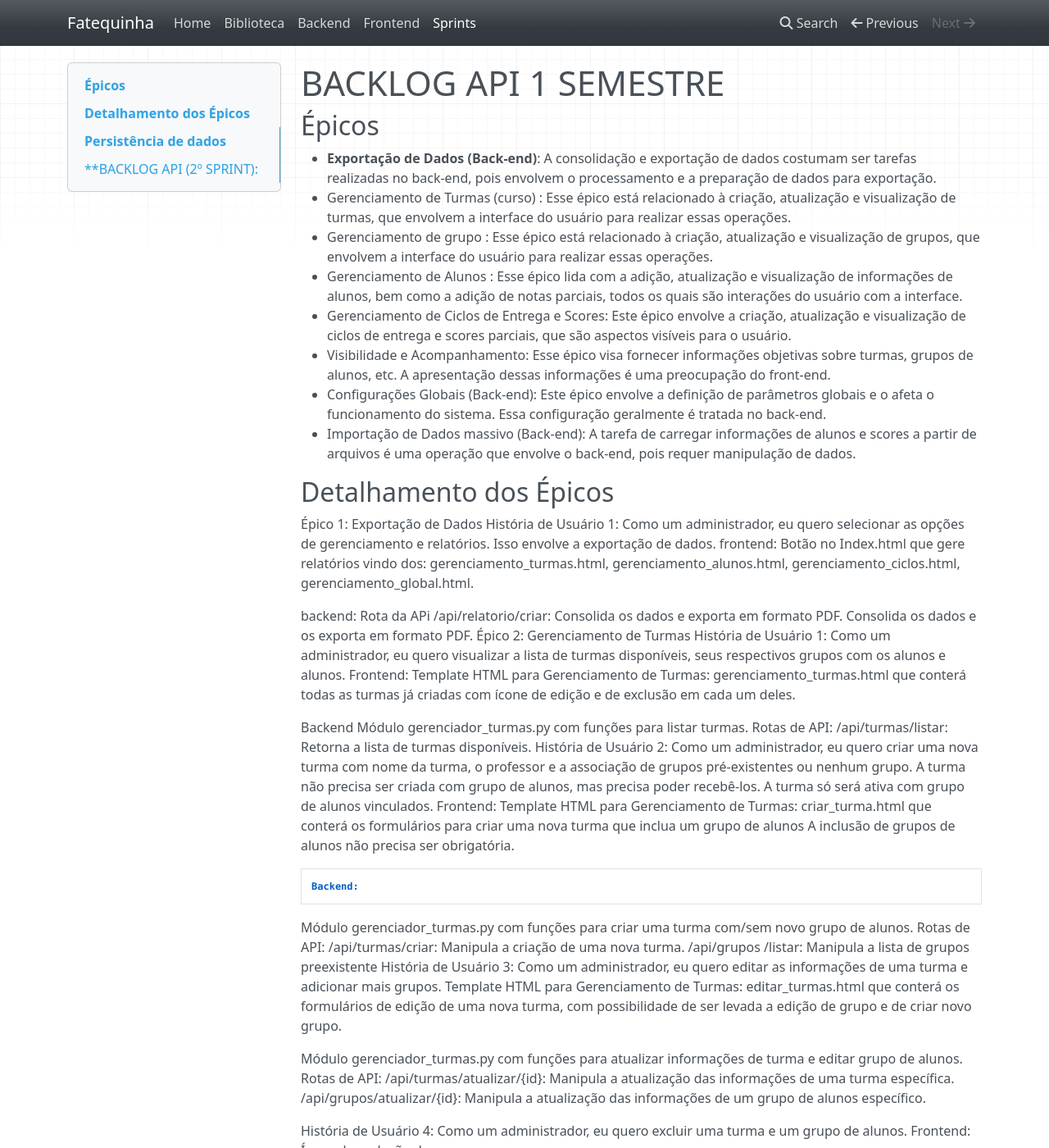
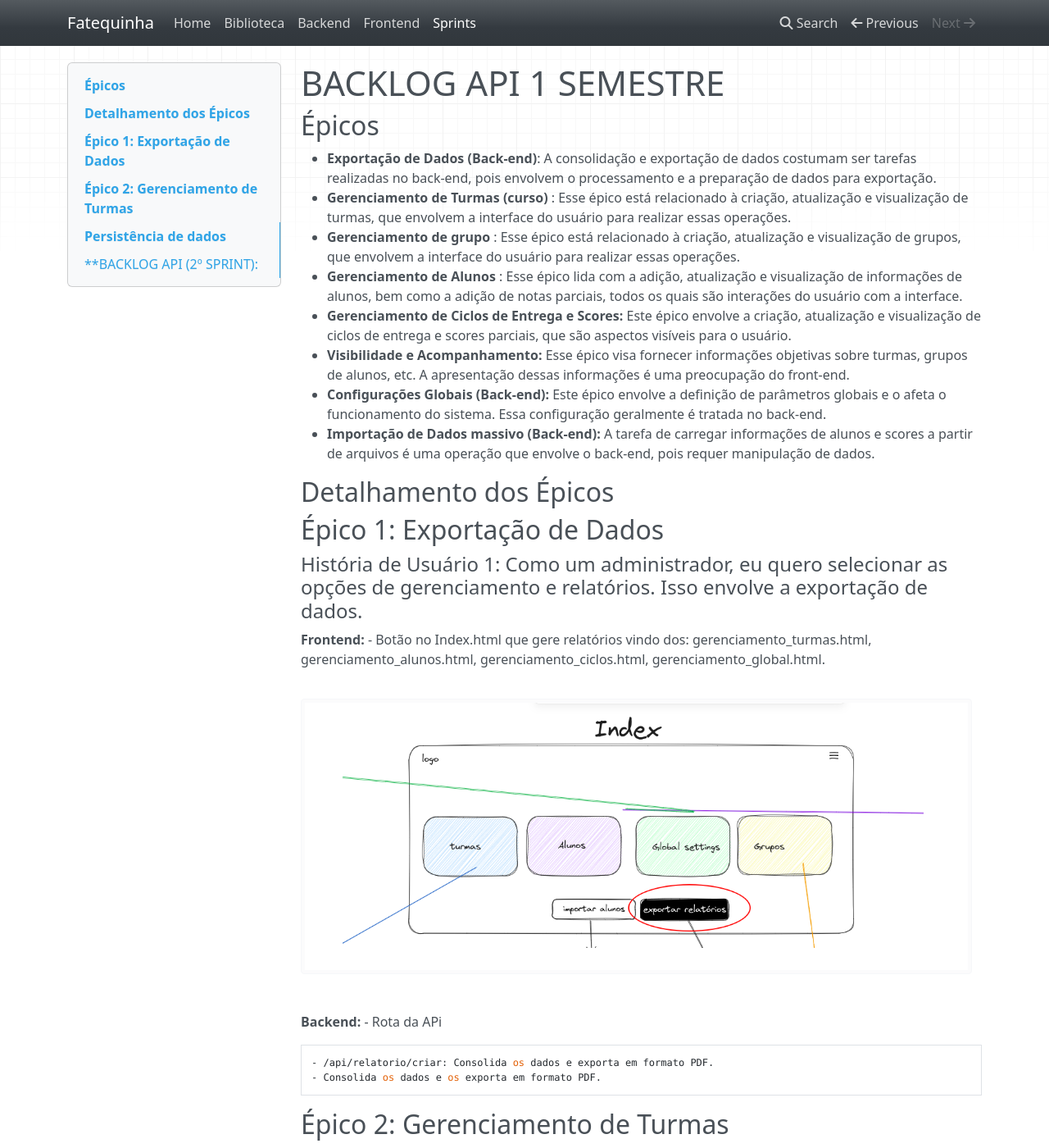
Before and after one commit to c137santos/FATEC-API-1S-DOCUMENTS, an MkDocs documentation site: the page built from docs/sprints.md, in a window 1280 px wide and 1400 px high. Shown: the whole window at 82% size. Built offline with MkDocs 1.6.1, drawn with Linux system fonts in a browser that asks for light colours; nearby versions of some CDN libraries; some of the changed lines change nothing that is shown; some of the changed text lies outside the part shown.

Commit message:
Formatação é adição de imagens Epico1 e 2

```diff
--- a/docs/sprints.md
+++ b/docs/sprints.md
@@ -3,65 +3,98 @@
 ## Épicos
 
 - **Exportação de Dados (Back-end)**: A consolidação e exportação de dados costumam ser tarefas realizadas no back-end, pois envolvem o processamento e a preparação de dados para exportação.
-- Gerenciamento de Turmas (curso) : Esse épico está relacionado à criação, atualização e visualização de turmas, que envolvem a interface do usuário para realizar essas operações.
-- Gerenciamento de grupo : Esse épico está relacionado à criação, atualização e visualização de grupos, que envolvem a interface do usuário para realizar essas operações.
-- Gerenciamento de Alunos : Esse épico lida com a adição, atualização e visualização de informações de alunos, bem como a adição de notas parciais, todos os quais são interações do usuário com a interface.
-- Gerenciamento de Ciclos de Entrega e Scores: Este épico envolve a criação, atualização e visualização de ciclos de entrega e scores parciais, que são aspectos visíveis para o usuário.
-- Visibilidade e Acompanhamento: Esse épico visa fornecer informações objetivas sobre turmas, grupos de alunos, etc. A apresentação dessas informações é uma preocupação do front-end.
-- Configurações Globais (Back-end): Este épico envolve a definição de parâmetros globais e o afeta o funcionamento do sistema. Essa configuração geralmente é tratada no back-end.
-- Importação de Dados massivo (Back-end): A tarefa de carregar informações de alunos e scores a partir de arquivos é uma operação que envolve o back-end, pois requer manipulação de dados.
+- **Gerenciamento de Turmas (curso)** : Esse épico está relacionado à criação, atualização e visualização de turmas, que envolvem a interface do usuário para realizar essas operações.
+- **Gerenciamento de grupo** : Esse épico está relacionado à criação, atualização e visualização de grupos, que envolvem a interface do usuário para realizar essas operações.
+- **Gerenciamento de Alunos** : Esse épico lida com a adição, atualização e visualização de informações de alunos, bem como a adição de notas parciais, todos os quais são interações do usuário com a interface.
+- **Gerenciamento de Ciclos de Entrega e Scores:** Este épico envolve a criação, atualização e visualização de ciclos de entrega e scores parciais, que são aspectos visíveis para o usuário.
+- **Visibilidade e Acompanhamento:** Esse épico visa fornecer informações objetivas sobre turmas, grupos de alunos, etc. A apresentação dessas informações é uma preocupação do front-end.
+- **Configurações Globais (Back-end):** Este épico envolve a definição de parâmetros globais e o afeta o funcionamento do sistema. Essa configuração geralmente é tratada no back-end.
+- **Importação de Dados massivo (Back-end):** A tarefa de carregar informações de alunos e scores a partir de arquivos é uma operação que envolve o back-end, pois requer manipulação de dados.
 
 
 ## Detalhamento dos Épicos
 
-Épico 1: Exportação de Dados
-História de Usuário 1: Como um administrador, eu quero selecionar as opções de gerenciamento e relatórios. Isso envolve a exportação de dados.
-frontend:
- Botão no Index.html que gere relatórios vindo dos: gerenciamento_turmas.html, gerenciamento_alunos.html, gerenciamento_ciclos.html, gerenciamento_global.html.
+## **Épico 1: Exportação de Dados**
 
-backend:
-Rota da APi
-/api/relatorio/criar: Consolida os dados e exporta em formato PDF.
- Consolida os dados e os exporta em formato PDF.
-Épico 2: Gerenciamento de Turmas
-História de Usuário 1: Como um administrador, eu quero visualizar a lista de turmas disponíveis, seus respectivos grupos com os alunos e alunos.
-Frontend:
-Template HTML para Gerenciamento de Turmas:
-gerenciamento_turmas.html que conterá todas as turmas já criadas com ícone de edição e de exclusão em cada um deles.
+#### **História de Usuário 1: Como um administrador, eu quero selecionar as opções de gerenciamento e relatórios. Isso envolve a exportação de dados.**
 
-Backend
-Módulo gerenciador_turmas.py com funções para listar turmas.
-Rotas de API:
- /api/turmas/listar: Retorna a lista de turmas disponíveis.
-História de Usuário 2: Como um administrador, eu quero criar uma nova turma com nome da turma, o professor e a associação de grupos pré-existentes ou nenhum grupo.  A turma não precisa ser criada com grupo de alunos, mas precisa poder recebê-los. A turma só será ativa com grupo de alunos vinculados.
-Frontend:
-Template HTML para Gerenciamento de Turmas:
-criar_turma.html que conterá os formulários para criar uma nova turma que inclua um grupo de alunos
-A inclusão de grupos de alunos não precisa ser obrigatória.
+**Frontend:**
+  - Botão no Index.html que gere relatórios vindo dos: gerenciamento_turmas.html, gerenciamento_alunos.html, 	gerenciamento_ciclos.html, gerenciamento_global.html.
+
+![Alt text](epic1-hist1.png)
+
+**Backend:**
+- Rota da APi
+
+	- /api/relatorio/criar: Consolida os dados e exporta em formato PDF.
+ 	- Consolida os dados e os exporta em formato PDF.
+
+## **Épico 2: Gerenciamento de Turmas**
+
+#### **História de Usuário 1: Como um administrador, eu quero visualizar a lista de turmas disponíveis, seus respectivos grupos com os alunos e alunos.**
+
+**Frontend:**
+
+- Gerenciamento_turmas.html que conterá todas as turmas já criadas com ícone de edição e de exclusão em cada um deles.
+- Deverá ser criado um campo onde serão inseridas as turmas de forma dinâmica.
+- Botão para criar uma nova turma.
+
+ ![Alt Text](epic2-hist1.png)
+
+**Backend**
+- Módulo gerenciador_turmas.py com funções para listar turmas.
+ - Rotas de API:
+ 	-  /api/turmas/get: Retorna a lista de turmas disponíveis.
+	- /api/turmas/delete: Deletar uma turma.
 
 
-	Backend:
-Módulo gerenciador_turmas.py com funções para criar uma turma com/sem novo grupo de alunos.
-  Rotas de API:
-/api/turmas/criar: Manipula a criação de uma nova turma.
-/api/grupos /listar: Manipula a lista de grupos preexistente
-História de Usuário 3: Como um administrador, eu quero editar as informações de uma turma e adicionar mais  grupos.
-Template HTML para Gerenciamento de Turmas:
-editar_turmas.html que conterá os formulários de edição de uma nova turma, com possibilidade de ser levada a edição de grupo e de criar novo grupo.
+#### **História de Usuário 2: Como um administrador, eu quero criar uma nova turma com nome da turma, o professor e a associação de grupos pré-existentes ou nenhum grupo.  A turma não precisa ser criada com grupo de alunos, mas precisa poder recebê-los. A turma só será ativa com grupo de alunos vinculados.**
 
-Módulo gerenciador_turmas.py com funções para atualizar informações de turma e editar grupo de alunos.
- Rotas de API:
-/api/turmas/atualizar/{id}: Manipula a atualização das informações de uma turma específica.
-/api/grupos/atualizar/{id}: Manipula a atualização das informações de um grupo de alunos específico.
+**Frontend:**
+- Template HTML para Gerenciamento de Turmas:
 
-História de Usuário 4: Como um administrador, eu quero excluir uma turma e um grupo de alunos.
-Frontend:
+	- criar_turma.html que conterá os formulários para criar uma nova turma.
+	- A inclusão de grupos de alunos não precisa ser obrigatória.
+	- Nome da turma e professor são obrigatórios.
+	- Campo para procurar por um grupo pré-existente
+	- Campo para listar grupos
+
+![Alt Text](epic2-hist2.png)
+
+**Backend:**
+
+- Módulo gerenciador_turmas.py com funções para criar uma turma com/sem novo grupo de alunos.
+- Rotas de API:
+
+	- /api/turmas/criar: Manipula a criação de uma nova turma.
+	- /api/grupos /listar: Manipula a lista de grupos preexistente
+
+#### **História de Usuário 3: Como um administrador, eu quero editar as informações de uma turma e adicionar mais  grupos.**
+
+- Template HTML para Gerenciamento de Turmas:
+	- editar_turmas.html que conterá os formulários de edição de uma nova turma, com possibilidade de ser levada a edição de grupo e de criar novo grupo.
+
+![Alt Text](epic2-hist3.png)
+
+- Módulo gerenciador_turmas.py com funções para atualizar informações de turma e editar grupo de alunos.
+- Rotas de API:
+
+	- /api/turmas/atualizar/{id}: Manipula a atualização das informações de uma turma específica.
+	- /api/grupos/atualizar/{id}: Manipula a atualização das informações de um grupo de alunos específico.
+
+#### **História de Usuário 4: Como um administrador, eu quero excluir uma turma e um grupo de alunos.**
+
+**Frontend:**
+
 		Ícone de exclusão do grupo
 
-Módulo gerenciador_turmas.py com funções para excluir turmas.
-Rotas de API:
-/api/turmas/excluir/{id}: Manipula a exclusão de uma turma específica.
-/api/grupos/excluir/{id}: Manipula a exclusão de um grupo específico. (Vamos excluir o grupo?)
+![Alt Text](epic2-hist4.png)
+
+- Módulo gerenciador_turmas.py com funções para excluir turmas.
+- Rotas de API:
+	- /api/turmas/excluir/{id}: Manipula a exclusão de uma turma específica.
+	- /api/grupos/excluir/{id}: Manipula a exclusão de um grupo específico. (Vamos excluir o grupo?)
+
 Épico 3: Gerenciamento de grupos
 	História de Usuário 1: Como administrador, quero ver todos os grupos formados e associados às turmas.
 Frontend:
```
Also changed, not shown: docs/epic1-hist1.png (added), docs/epic2-hist1.png (added), docs/epic2-hist2.png (added), docs/epic2-hist3.png (added), docs/epic2-hist4.png (added).
